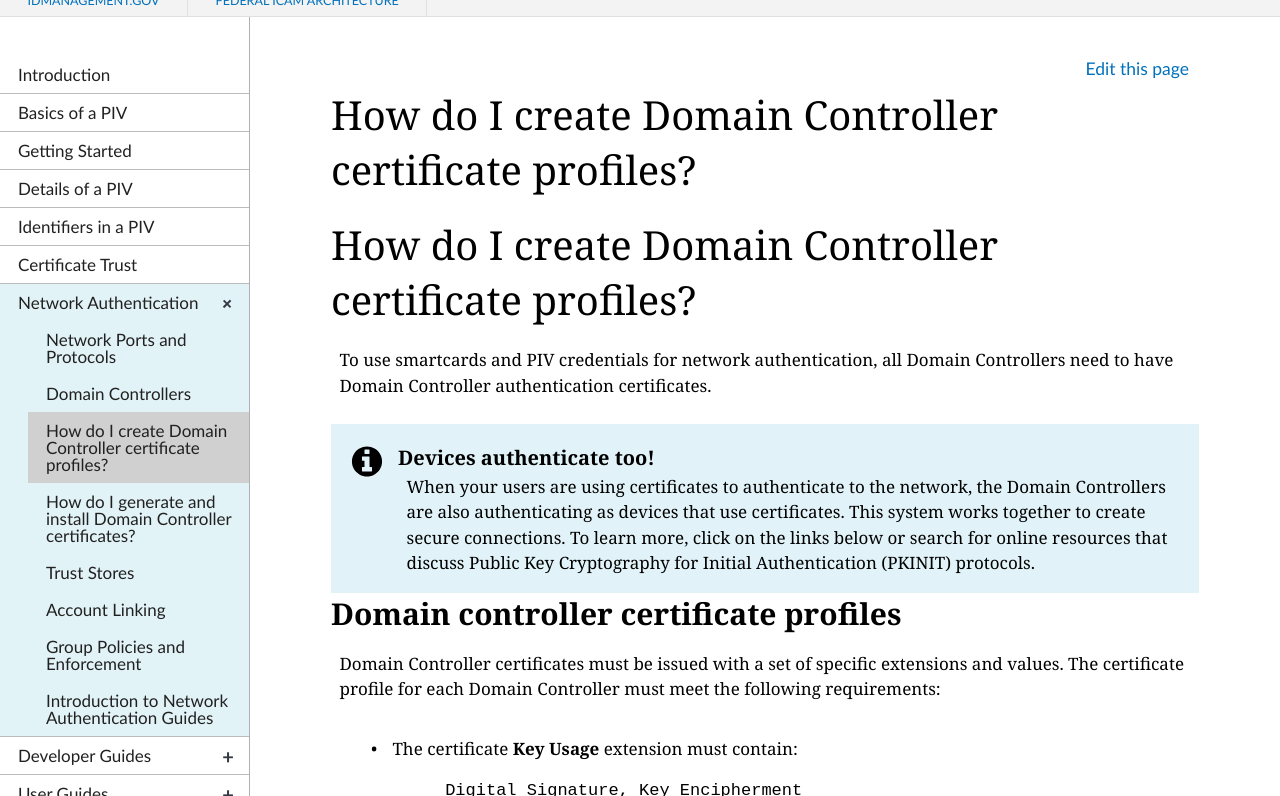
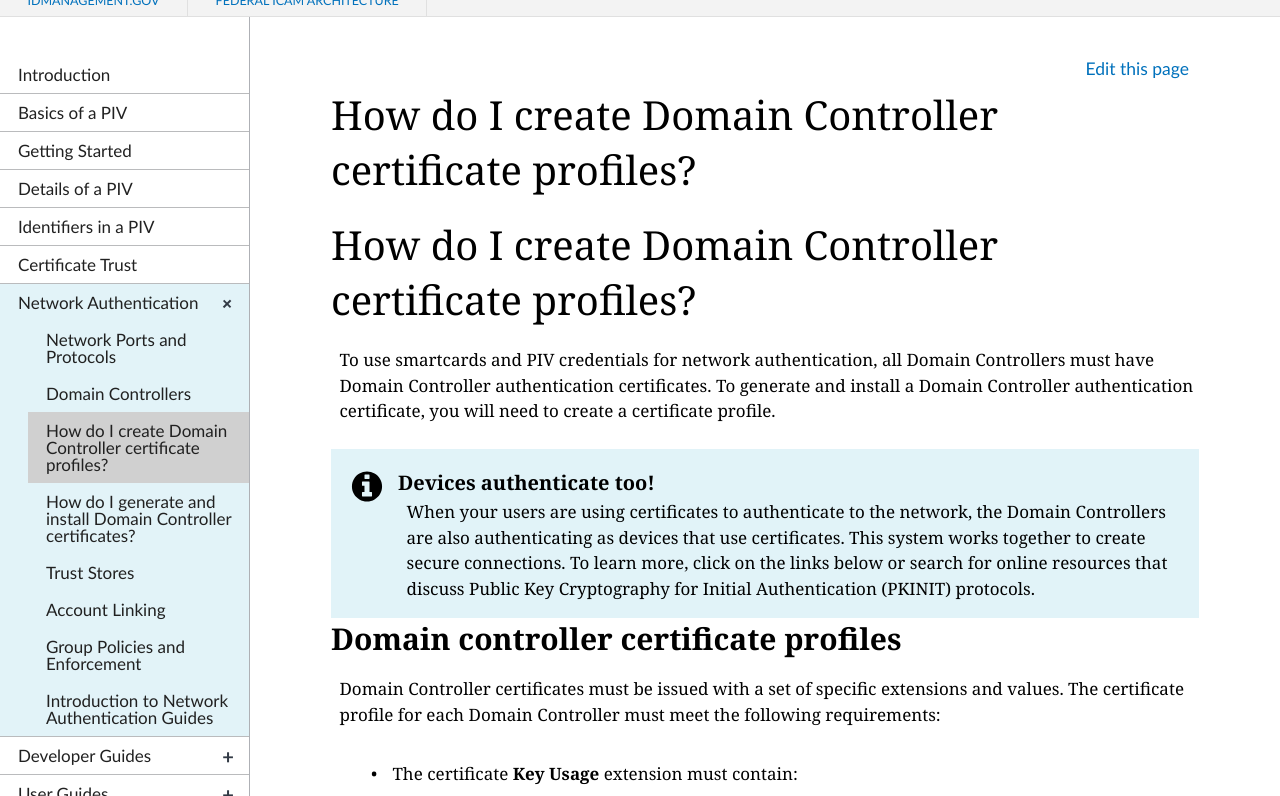
Before and after one commit to GSA/piv-guides, a Jekyll site: the page built from _networkconfig/2a_domaincontrollers.md, in a window 1280 px wide and 900 px high, cut to the strip 104-900 px from the top of the window. Built offline with Jekyll 4.4.1, drawn with Linux system fonts in a browser that asks for light colours; nearby versions of some CDN libraries.

Commit message:
Update 2a_domaincontrollers.md

```diff
--- a/_networkconfig/2a_domaincontrollers.md
+++ b/_networkconfig/2a_domaincontrollers.md
@@ -6,7 +6,7 @@ permalink: networkconfig/2a_domaincontrollers/
 ---
 # How do I create Domain Controller certificate profiles?
 
-To use smartcards and PIV credentials for network authentication, all Domain Controllers need to have Domain Controller authentication certificates.
+To use smartcards and PIV credentials for network authentication, all Domain Controllers must have Domain Controller authentication certificates. To generate and install a Domain Controller authentication certificate, you will need to create a certificate profile.
 
 {% include alert-info.html heading = "Devices authenticate too!" content="When your users are using certificates to authenticate to the network, the Domain Controllers are also authenticating as devices that use certificates. This system works together to create secure connections. To learn more, click on the links below or search for online resources that discuss Public Key Cryptography for Initial Authentication (PKINIT) protocols." %}
 
```
